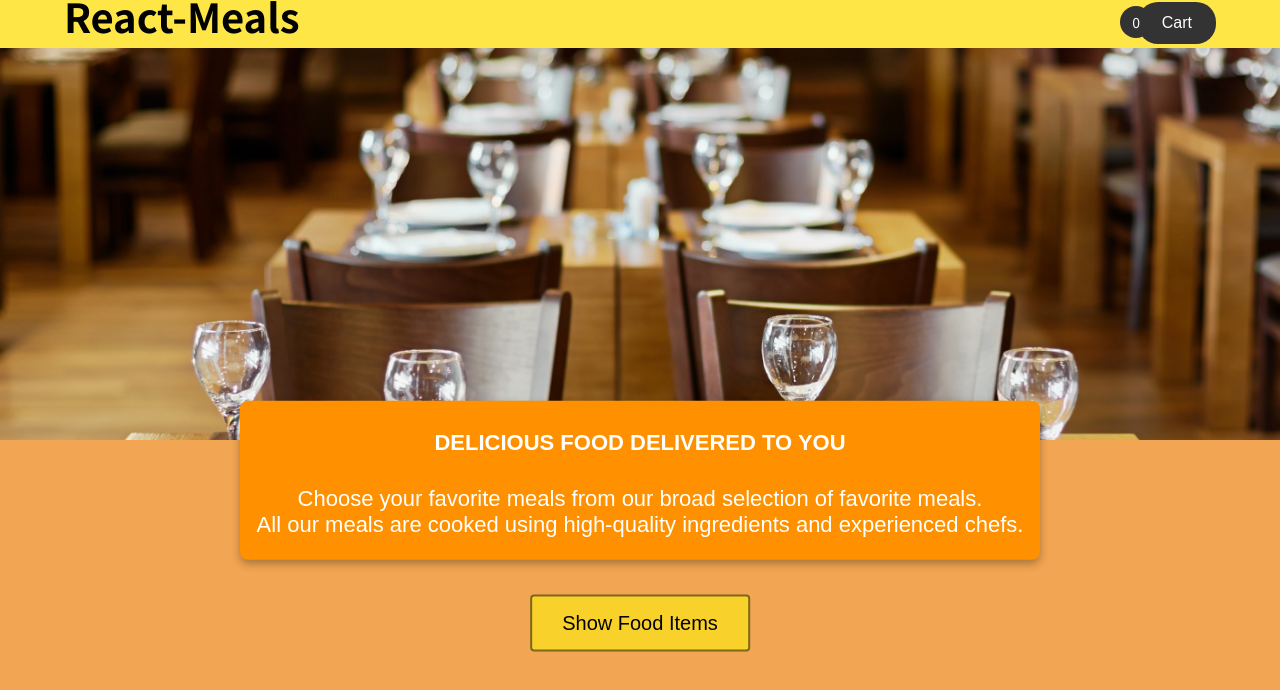
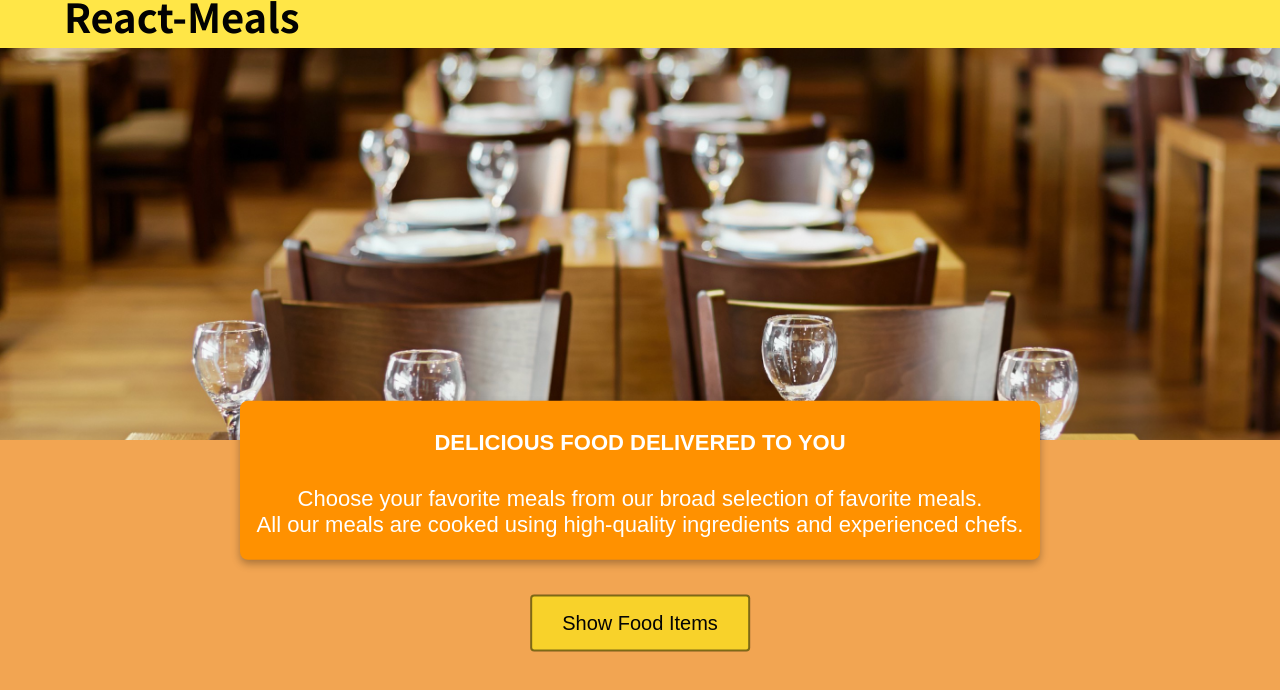
Before and after one commit to HawkWolf1/reactmeals, a React (Create React App) app: page / in a window 1280 px wide. Shown: the top 690 px of the page. Built offline with nearby package versions, Linux system fonts and the light colour scheme.

Commit message:
cart button removed for now

```diff
--- a/src/Header/Card.js
+++ b/src/Header/Card.js
@@ -1,23 +1,16 @@
-import React, { useState } from 'react';
+import React from 'react';
 import './Card.css';
-import image from '../Images/Siteheader.jpg'
+import image from '../Images/Siteheader.jpg';
+
 
 const Card = () => {
 
-const [counter, setCounter] = useState(0);
-
-  const incrementCounter = () => {
-    setCounter(counter + 1);
-  };
 
   return (
     <div className="card">
-    <h1 className="heading">React-Meals</h1>
-    <button className="cart-button" onClick={incrementCounter}>
-        Cart
-      </button>
-      <span className="counter">{counter}</span>
-    <img className="image" src={image} alt="Head" />
+      <h1 className="heading">React-Meals</h1>
+      <img className="image" src={image} alt="Head" />
+
     </div>
   );
 };
```
Also changed, not shown: src/App.js (line endings or trailing spaces), src/Header/Card.css (line endings or trailing spaces).
